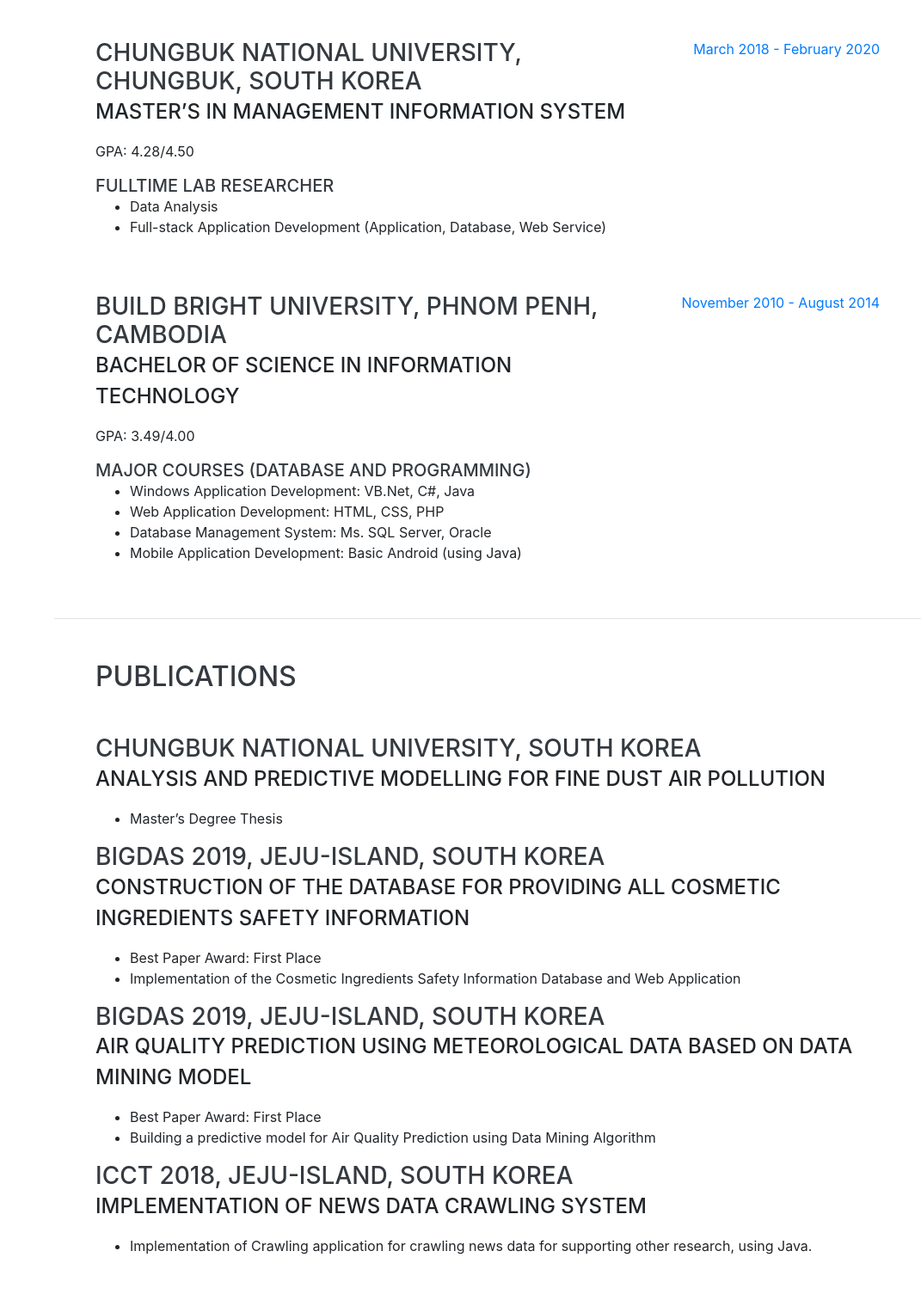
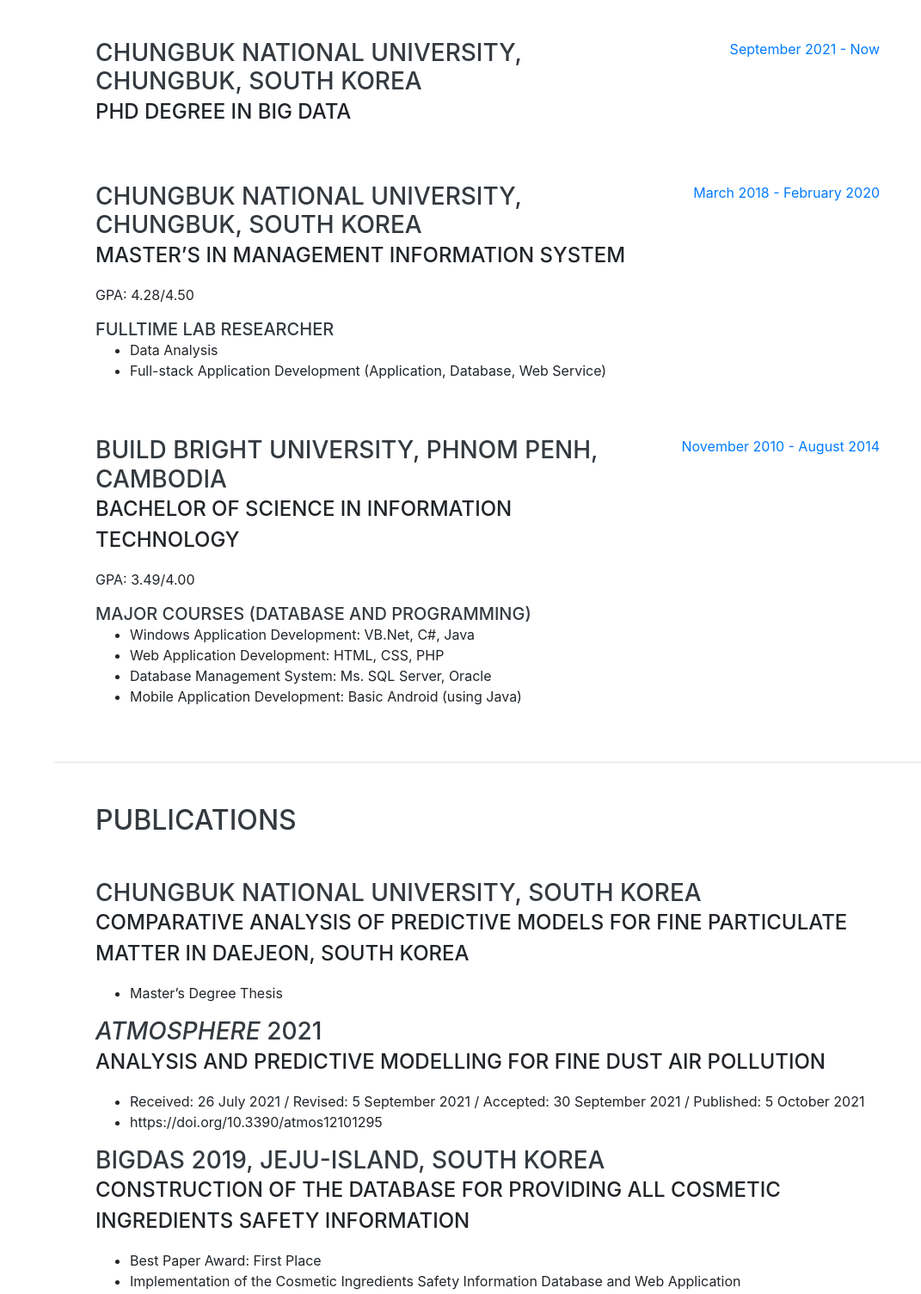
Before and after one commit to Menghok/resume, a website with bundled scripts: page index.html in a window 1280 px wide. Shown: the part 2191-3696 px from the top of the page at 86% size, without its empty margins (209-1280 px from the left). Built offline with nearby package versions, Linux system fonts and the light colour scheme; a web font is replaced by a local one.

Commit message:
Adding Atmosphere Journal and phd degree

```diff
--- a/index.html
+++ b/index.html
@@ -186,6 +186,22 @@
         <div class="resume-item d-flex flex-column flex-md-row justify-content-between mb-5">
           <div class="resume-content">
             <h3 class="mb-0">Chungbuk National University, Chungbuk, South Korea</h3>
+            <div class="subheading mb-3">PhD Degree in Big Data</div>
+
+<!--             <h5 class="mb-0">Fulltime Lab Researcher</h5>
+            <ul>
+            	<li>Data Analysis</li>
+            	<li>Full-stack Application Development (Application, Database, Web Service)</li>
+            </ul> -->
+          </div>
+          <div class="resume-date text-md-right">
+            <span class="text-primary">September 2021 - Now</span>
+          </div>
+        </div>
+
+        <div class="resume-item d-flex flex-column flex-md-row justify-content-between mb-5">
+          <div class="resume-content">
+            <h3 class="mb-0">Chungbuk National University, Chungbuk, South Korea</h3>
             <div class="subheading mb-3">Master’s in Management Information System</div>
             <p>GPA: 4.28/4.50</p>
 
@@ -232,9 +248,16 @@
         <div class="resume-item d-flex flex-column flex-md-row justify-content-between mb-5">
           <div class="resume-content">
             <h3 class="mb-0">Chungbuk National University, South Korea</h3>
+            <div class="subheading mb-3">Comparative Analysis of Predictive Models for Fine Particulate Matter in Daejeon, South Korea</div>
+            <ul>
+            	<li>Master’s Degree Thesis</li>
+            </ul>
+
+            <h3 class="mb-0"><i>Atmosphere</i> 2021</h3>
             <div class="subheading mb-3">Analysis and Predictive Modelling for Fine Dust Air Pollution</div>
             <ul>
-            	<li>Master’s Degree Thesis</li>
+            	<li>Received: 26 July 2021 / Revised: 5 September 2021 / Accepted: 30 September 2021 / Published: 5 October 2021</li>
+		<li>https://doi.org/10.3390/atmos12101295</li>
             </ul>
 
             <h3 class="mb-0">BigDAS 2019, Jeju-Island, South Korea</h3>
```
